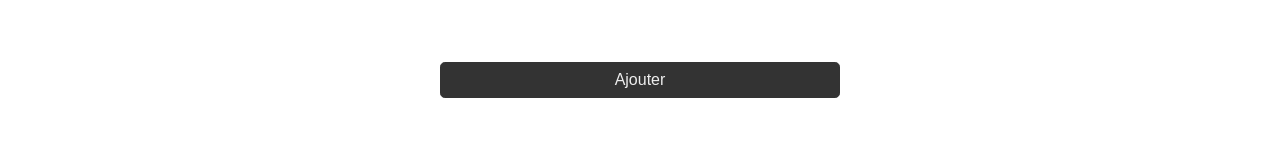
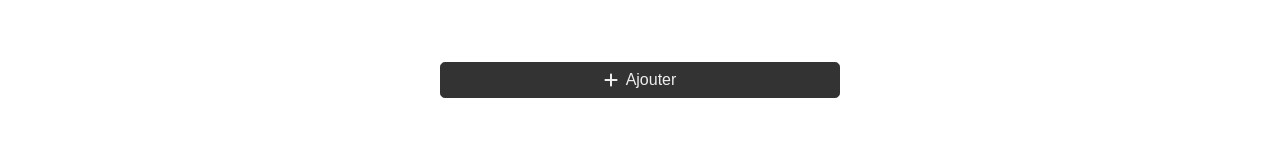
Before and after one commit to jlg-formation/gestion-stock-vue2, a Vue app in the folder front/: page /stock/add in a window 1280 px wide. Shown: the part 326-478 px from the top of the page. Built offline with nearby package versions, Linux system fonts and the light colour scheme.

Commit message:
dev: added fontawesome

```diff
--- a/front/package.json
+++ b/front/package.json
@@ -8,6 +8,9 @@
     "lint": "vue-cli-service lint"
   },
   "dependencies": {
+    "@fortawesome/fontawesome-svg-core": "^6.5.1",
+    "@fortawesome/free-solid-svg-icons": "^6.5.1",
+    "@fortawesome/vue-fontawesome": "^2.0.10",
     "core-js": "^3.8.3",
     "normalize.css": "^8.0.1",
     "vue": "^2.6.14",
--- /dev/null
+++ b/front/src/icons/fontawesome.js
@@ -0,0 +1,16 @@
+import Vue from "vue";
+
+/* import the fontawesome core */
+import { library } from "@fortawesome/fontawesome-svg-core";
+
+/* import font awesome icon component */
+import { FontAwesomeIcon } from "@fortawesome/vue-fontawesome";
+
+/* import specific icons */
+import { fas } from "@fortawesome/free-solid-svg-icons";
+
+/* add icons to the library */
+library.add(fas);
+
+/* add font awesome icon component */
+Vue.component("fa-icon", FontAwesomeIcon);
--- a/front/src/main.js
+++ b/front/src/main.js
@@ -2,11 +2,13 @@ import Vue from "vue";
 import App from "./App.vue";
 
 import "./styles.scss";
-import router from './router'
+import router from "./router";
+
+import "./icons/fontawesome";
 
 Vue.config.productionTip = false;
 
 new Vue({
   router,
-  render: (h) => h(App)
+  render: (h) => h(App),
 }).$mount("#app");
--- a/front/src/stock/views/AddView.vue
+++ b/front/src/stock/views/AddView.vue
@@ -24,7 +24,10 @@ export default {
         <span class="error"></span>
       </label>
       <div class="error"></div>
-      <button class="primary">Ajouter</button>
+      <button class="primary">
+        <fa-icon icon="fa-solid fa-plus" />
+        <span>Ajouter</span>
+      </button>
     </form>
   </main>
 </template>
```
Also changed, not shown: 1 other file (tests, documents, lock files or other folders).
